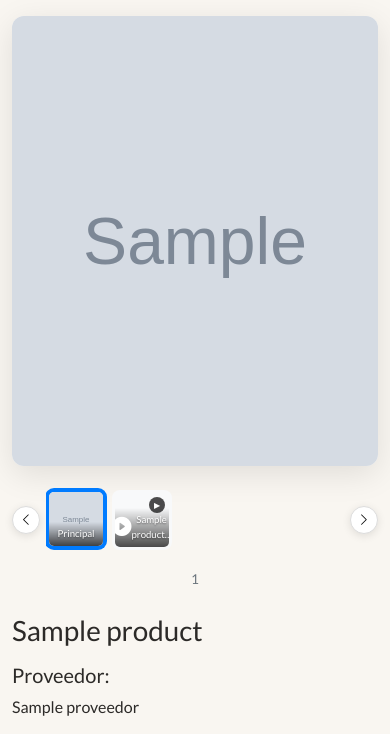
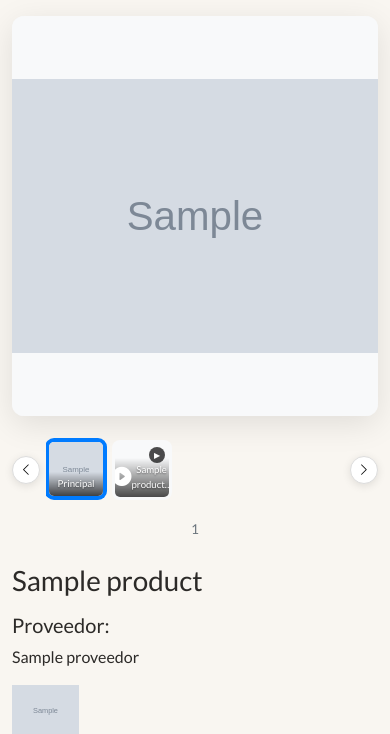
Before and after one commit to Manulynx/coimpres_cuba, a Django app: a page that uses coimpres_cuba/templates/coimpres_cuba/base.html in a window 390 px wide. Shown: the part 248-982 px from the top of the page. Run offline with Django 5.2, Linux system fonts and the light colour scheme; tables that the repository leaves empty hold one stand-in row (values such as "Sample post"); grey boxes marked "Sample" are stand-in pictures; some libraries are stand-ins or nearby versions; grey boxes are pictures that could not be loaded.

Commit message:
imagen tratamiento

```diff
--- a/coimpres_cuba/static/css/product-gallery.css
+++ b/coimpres_cuba/static/css/product-gallery.css
@@ -16,6 +16,10 @@
 .main-media-container video {
     transition: transform 0.3s ease;
     cursor: zoom-in;
+    object-fit: scale-down !important;
+    max-height: 400px !important;
+    width: 100% !important;
+    background-color: #f8f9fa;
 }
 
 .main-media-container video {
@@ -212,7 +216,7 @@
 
     .main-media-container img,
     .main-media-container video {
-        height: 300px;
+        max-height: 300px;
     }
 
     .thumbnail-item {
@@ -238,7 +242,7 @@
 @media (max-width: 480px) {
     .main-media-container img,
     .main-media-container video {
-        height: 250px;
+        max-height: 250px;
         border-radius: 8px;
     }
 
```
